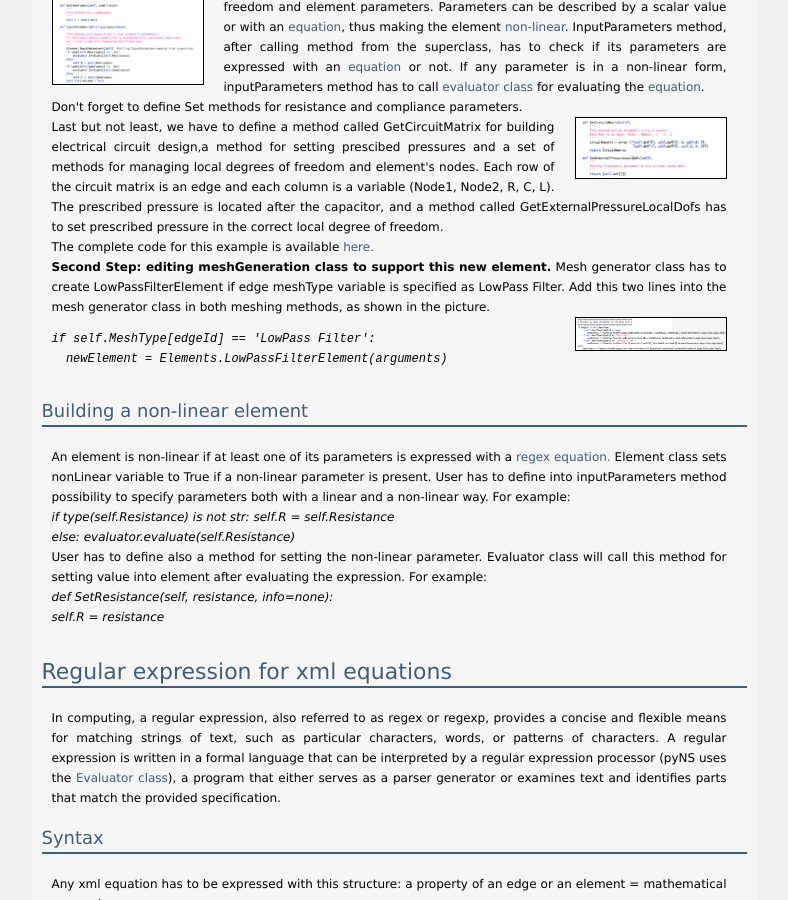
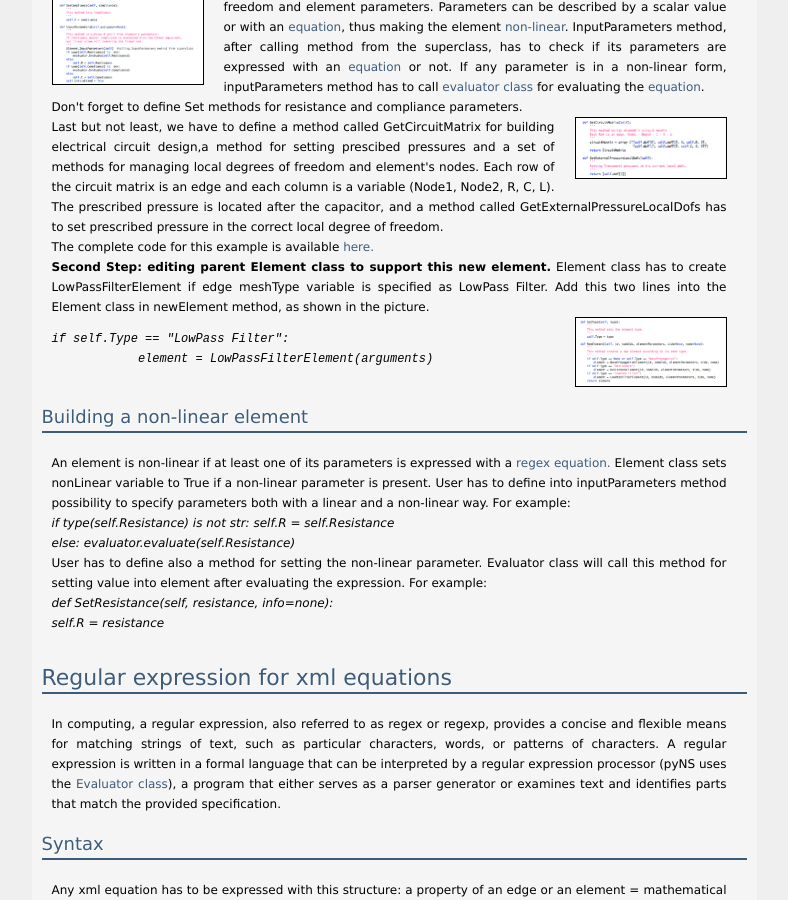
Before and after one commit to archTk/archtk.github.com, a Jekyll site: the page built from documentation.html, in a window 1280 px wide and 900 px high, scrolled down 8747 px. Shown: the whole window, without its empty margins (246-1034 px from the left). Built offline with Jekyll 4.4.1, drawn with Linux system fonts in a browser that asks for light colours.

Commit message:
fixed add new element guideline

```diff
--- a/documentation.html
+++ b/documentation.html
@@ -294,12 +294,12 @@ meshGenerator.SetMaxLength(5.0e-2) or meshGenerator.SetTolerance(33)</em></p>
 </div>
 <p>Last but not least, we have to define a method called GetCircuitMatrix for building electrical circuit design,a method for setting prescibed pressures and a set of methods for managing local degrees of freedom and element's nodes. Each row of the circuit matrix is an edge and each column is a variable (Node1, Node2, R, C, L). The prescribed pressure is located after the capacitor, and a method called GetExternalPressureLocalDofs has to set prescribed pressure in the correct local degree of freedom.</p>
 <p>The complete code for this example is available <a href="examples/lowPassFilter.py" target="_parent" title="lowPassFilterElement">here.</a></p>
-<p><strong>Second Step: editing meshGeneration class to support this new element.</strong> Mesh generator class has to create LowPassFilterElement if edge meshType variable is specified as LowPass Filter. Add this two lines into the mesh generator class in both meshing methods, as shown in the picture.</p>
+<p><strong>Second Step: editing parent Element class to support this new element.</strong> Element class has to create LowPassFilterElement if edge meshType variable is specified as LowPass Filter. Add this two lines into the Element class in newElement method, as shown in the picture.</p>
 <div class="attachment_container">
-  <a href="media/LowPassFilter_meshing.png" rel="lightbox" title="LowPassFilter Class, Editing the mesh generator"><img class="snippet" src="media/LowPassFilter_meshing.png" alt="LowPassFilter Class, Editing the mesh generator"/></a>
+  <a href="media/LowPassFilter_parent.png" rel="lightbox" title="LowPassFilter Class, Editing the Element Class"><img class="snippet" src="media/LowPassFilter_parent.png" alt="LowPassFilter Class, Editing the Element Class"/></a>
 </div>
-<em><xmp>if self.MeshType[edgeId] == 'LowPass Filter':
-  newElement = Elements.LowPassFilterElement(arguments)</xmp></em>
+<em><xmp>if self.Type == "LowPass Filter":
+            element = LowPassFilterElement(arguments)</xmp></em>
 </div>
 
 <h3><a name="nonLinear_element">Building a non-linear element</a></h3>
```
Also changed, not shown: media/LowPassFilter_meshing.png (deleted), media/LowPassFilter_parent.png (added).
